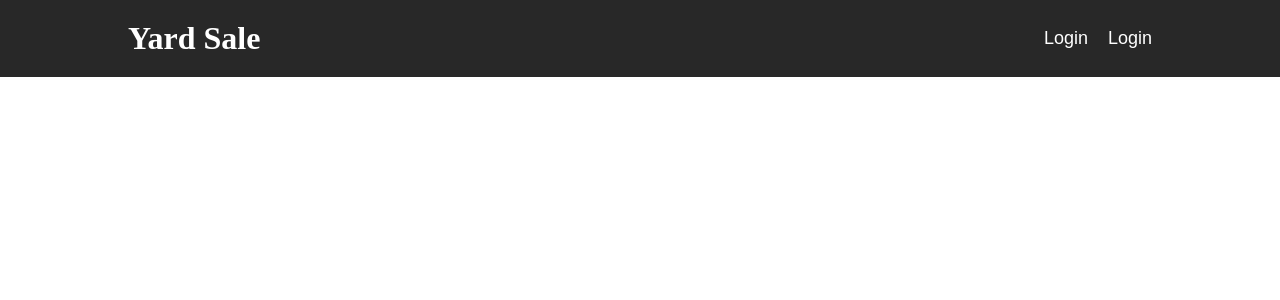
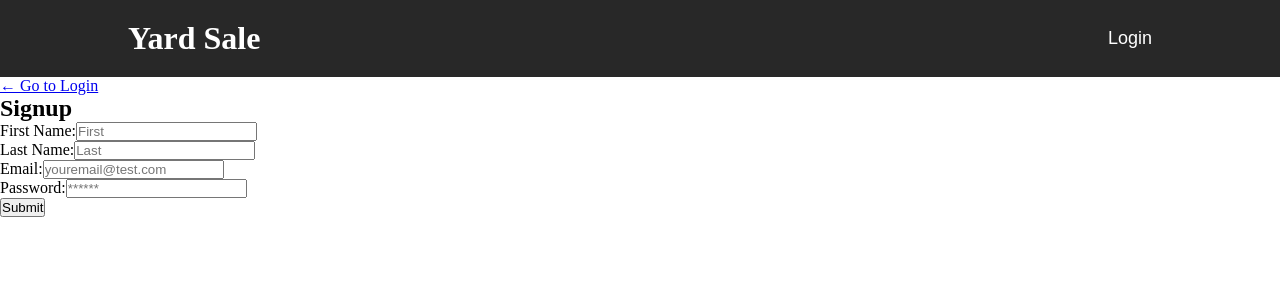
Before and after one commit to Adolfo-G/Home-Bazaar-eCommerce, a React (Create React App) app in the folder client/: page /signup in a window 1280 px wide. Shown: the top 300 px of the page. Built offline with nearby package versions, Linux system fonts and the light colour scheme.

Commit message:
added login form

```diff
--- a/client/src/App.js
+++ b/client/src/App.js
@@ -8,6 +8,8 @@ import {
 } from '@apollo/client';
 import { setContext } from '@apollo/client/link/context';
 import Home from './pages/Home';
+import Login from './pages/Login';
+import Signup from './pages/Signup';
 import Navbar from './components/Navbar';
 
 const httpLink = createHttpLink({
@@ -39,6 +41,14 @@ function App() {
         path="/"
         element={<Home/>}
         />
+        <Route
+        path="/login"
+        element={<Login/>}
+        />
+        <Route
+        path="/signup"
+        element={<Signup/>}
+        />
       </Routes>
     </Router>
     </ApolloProvider>
--- a/client/src/components/Navbar.js
+++ b/client/src/components/Navbar.js
@@ -18,13 +18,7 @@ function Navbar() {
             return (
                 <ul className="navLinks">
                     <li>
-                        <Link to="/"
-                        className="link">
-                            Login
-                        </Link>
-                    </li>
-                    <li>
-                        <Link to="/"
+                        <Link to="/login"
                         className="link">
                             Login
                         </Link>
--- /dev/null
+++ b/client/src/pages/Login.js
@@ -0,0 +1,35 @@
+import React from 'react';
+import { Link } from 'react-router-dom';
+
+function Login(props) {
+
+  return (
+    <div className="container my-1">
+      <h2>Login</h2>
+      <form>
+        <div className="flex-row space-between my-2">
+          <label htmlFor="email">Email</label>
+          <input
+            placeholder="email"
+            name="email"
+            type="email"
+            id="email"
+          />
+        </div>
+        <div className="flex-row space-between my-2">
+          <label htmlFor="pwd">Password</label>
+          <input
+            placeholder="******"
+            name="password"
+            type="password"
+            id="pwd"
+          />
+        </div>
+
+      <Link to="/signup">Signup</Link>
+      </form>
+    </div>
+  );
+}
+
+export default Login;
--- /dev/null
+++ b/client/src/pages/Signup.js
@@ -0,0 +1,56 @@
+import React from 'react';
+import { Link } from 'react-router-dom';
+
+function Signup(props) {
+
+  return (
+    <div className="container my-1">
+      <Link to="/login">← Go to Login</Link>
+
+      <h2>Signup</h2>
+      <form>
+        <div className="flex-row space-between my-2">
+          <label htmlFor="firstName">First Name:</label>
+          <input
+            placeholder="First"
+            name="firstName"
+            type="firstName"
+            id="firstName"
+          />
+        </div>
+        <div className="flex-row space-between my-2">
+          <label htmlFor="lastName">Last Name:</label>
+          <input
+            placeholder="Last"
+            name="lastName"
+            type="lastName"
+            id="lastName"
+          />
+        </div>
+        <div className="flex-row space-between my-2">
+          <label htmlFor="email">Email:</label>
+          <input
+            placeholder="youremail@test.com"
+            name="email"
+            type="email"
+            id="email"
+          />
+        </div>
+        <div className="flex-row space-between my-2">
+          <label htmlFor="pwd">Password:</label>
+          <input
+            placeholder="******"
+            name="password"
+            type="password"
+            id="pwd"
+          />
+        </div>
+        <div className="flex-row flex-end">
+          <button type="submit">Submit</button>
+        </div>
+      </form>
+    </div>
+  );
+}
+
+export default Signup;
```
